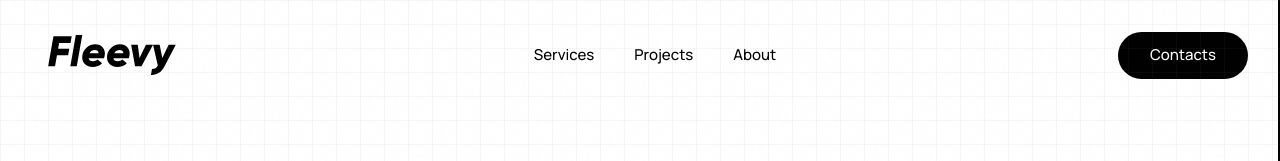
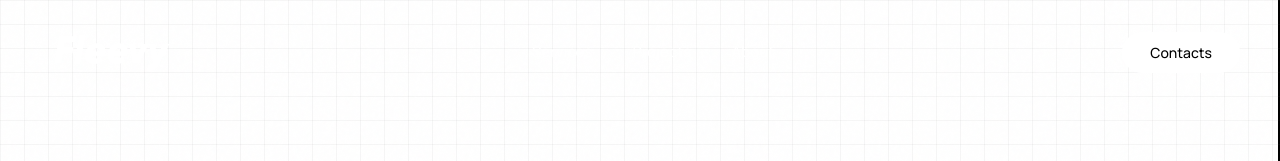
Before and after one commit to hichemdjouadi/Fleevo.agency, a Next.js app: page / in a window 1280 px wide. Shown: the top 161 px of the page. Built offline with nearby package versions, Linux system fonts and the light colour scheme.

Commit message:
fix(ui): eliminate navbar text collision on scroll with frosted dark dock

```diff
--- a/src/components/Navbar.tsx
+++ b/src/components/Navbar.tsx
@@ -10,9 +10,11 @@ import { Menu, X } from "lucide-react";
 export default function Navbar() {
   const [isMobileMenuOpen, setIsMobileMenuOpen] = useState(false);
   const [hidden, setHidden] = useState(false);
+  const [isScrolled, setIsScrolled] = useState(false);
   const { scrollY } = useScroll();
 
   useMotionValueEvent(scrollY, "change", (latest) => {
+    setIsScrolled(latest > 30);
     const previous = scrollY.getPrevious() ?? 0;
     if (latest > previous && latest > 150) {
       setHidden(true);
@@ -31,26 +33,33 @@ export default function Navbar() {
         initial={{ y: "-100%" }}
         animate={hidden ? "hidden" : "visible"}
         transition={{ duration: 0.6, ease: [0.16, 1, 0.3, 1] }}
-        className="fixed top-0 left-0 w-full z-50 px-6 md:px-8 py-6 md:py-8 flex justify-center text-white mix-blend-difference"
+        className="fixed top-0 left-0 w-full z-50 px-4 md:px-8 py-4 md:py-6 flex justify-center pointer-events-none"
       >
-        <div className="w-full max-w-[1400px] flex items-center justify-between">
-          <div className="w-32 md:w-40 h-8 md:h-10 relative z-[60]">
+        <div className={`w-full max-w-[1300px] flex items-center justify-between transition-all duration-500 ease-[0.16,1,0.3,1] pointer-events-auto ${
+          isScrolled
+            ? "bg-[#080808]/90 backdrop-blur-2xl border border-white/10 shadow-[0_20px_50px_rgba(0,0,0,0.6)] rounded-full px-6 md:px-8 py-3 text-white"
+            : "text-white mix-blend-difference px-2 py-2"
+        }`}>
+          <div className="w-28 md:w-36 h-7 md:h-9 relative z-[60]">
             <TransitionLink href="/" onClick={() => setIsMobileMenuOpen(false)}>
               <Logo className="w-full h-full" />
             </TransitionLink>
           </div>
 
           <div className="hidden md:flex items-center gap-10 text-[15px] font-medium">
-            <TransitionLink href="/services" className="hover:opacity-50 transition-opacity">Services</TransitionLink>
-            <TransitionLink href="/work" className="hover:opacity-50 transition-opacity">Projects</TransitionLink>
-            <TransitionLink href="/about" className="hover:opacity-50 transition-opacity">About</TransitionLink>
-
+            <TransitionLink href="/services" className="hover:opacity-60 transition-opacity">Services</TransitionLink>
+            <TransitionLink href="/work" className="hover:opacity-60 transition-opacity">Projects</TransitionLink>
+            <TransitionLink href="/about" className="hover:opacity-60 transition-opacity">About</TransitionLink>
           </div>
 
           <div className="flex items-center gap-4 z-[60]">
             <div className="hidden md:block">
               <Magnetic intensity={0.5}>
-                <TransitionLink href="/contact" className="inline-block px-8 py-3 rounded-full text-[15px] font-medium bg-white text-black hover:bg-white/90 transition-colors">
+                <TransitionLink href="/contact" className={`inline-block px-7 py-2.5 rounded-full text-[14px] font-medium transition-all ${
+                  isScrolled
+                    ? "bg-white text-black hover:bg-neutral-200"
+                    : "bg-white text-black hover:bg-white/90"
+                }`}>
                   Contacts
                 </TransitionLink>
               </Magnetic>
```
